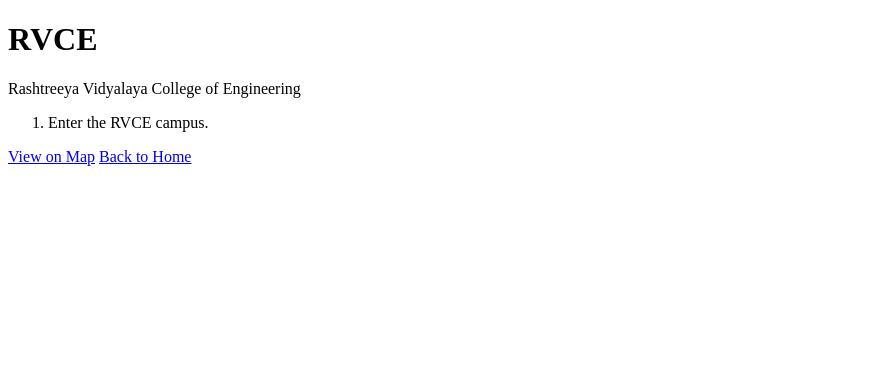
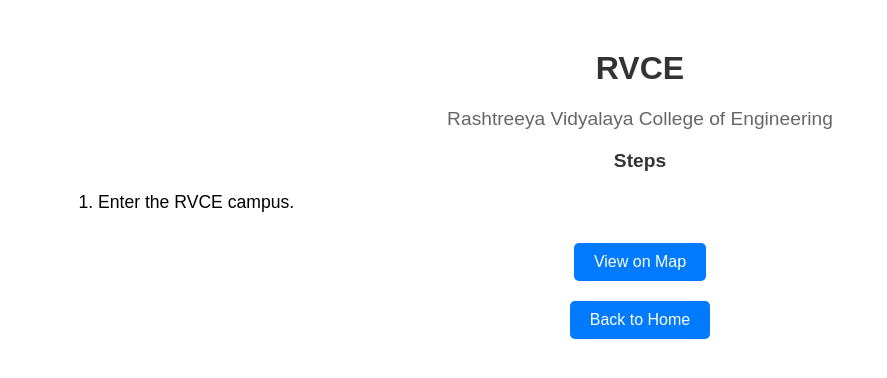
Before and after one commit to Hardvan/DTL-Project, a Flask app: page /find_location/1 in a window 1280 px wide. Shown: the top 378 px of the page, without its empty margins (0-887 px from the left). Run offline with Flask 3, Linux system fonts and the light colour scheme.

Commit message:
Style find_location

```diff
--- a/static/styles/find_location.css
+++ b/static/styles/find_location.css
@@ -0,0 +1,47 @@
+.location-container {
+  font-family: Arial, sans-serif;
+  text-align: center;
+  margin: 50px;
+}
+
+.location-title {
+  color: #333;
+}
+
+.location-description {
+  color: #666;
+  font-size: 1.2em;
+}
+
+.location-steps-title {
+  color: #333;
+  font-size: 1.2em;
+}
+
+.location-steps {
+  text-align: left;
+  margin: 20px auto;
+}
+
+.location-step {
+  margin: 10px 0;
+  font-size: 1.1em;
+}
+
+.location-map,
+.location-back {
+  display: inline-block;
+  margin: 10px;
+  padding: 10px 20px;
+  text-decoration: none;
+  color: #fff;
+  background-color: #007bff;
+  border-radius: 5px;
+  font-size: 1em;
+  transition: background-color 0.3s;
+}
+
+.location-map:hover,
+.location-back:hover {
+  background-color: #0056b3;
+}
--- a/templates/find_location.html
+++ b/templates/find_location.html
@@ -20,17 +20,28 @@
   </head>
 
   <body>
-    <h1>{{ location_data.name }}</h1>
-    <p>{{ location_data.description }}</p>
+    <div class="location-container">
+      <h1 class="location-title">{{ location_data.name }}</h1>
+      <p class="location-description">{{ location_data.description }}</p>
 
-    <!-- Display the steps under location_data.steps as a list -->
-    <ol>
-      {% for step in location_data.steps %}
-      <li>{{ step }}</li>
-      {% endfor %}
-    </ol>
+      <!-- Display the steps under location_data.steps as a list -->
+      <h2 class="location-steps-title">Steps</h2>
+      <ol class="location-steps">
+        {% for step in location_data.steps %}
+        <li class="location-step">{{ step }}</li>
+        {% endfor %}
+      </ol>
 
-    <a href="{{ location_data.location }}" target="_blank">View on Map</a>
-    <a href="{{ url_for('dashboard') }}">Back to Home</a>
+      <a
+        class="location-map"
+        href="{{ location_data.location }}"
+        target="_blank"
+        >View on Map</a
+      >
+      <br />
+      <a class="location-back" href="{{ url_for('dashboard') }}"
+        >Back to Home</a
+      >
+    </div>
   </body>
 </html>
```
